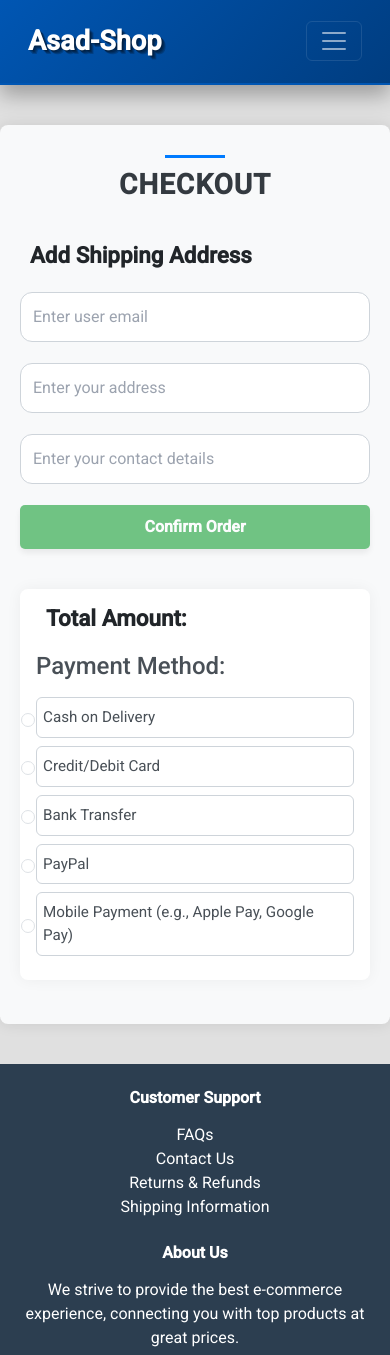
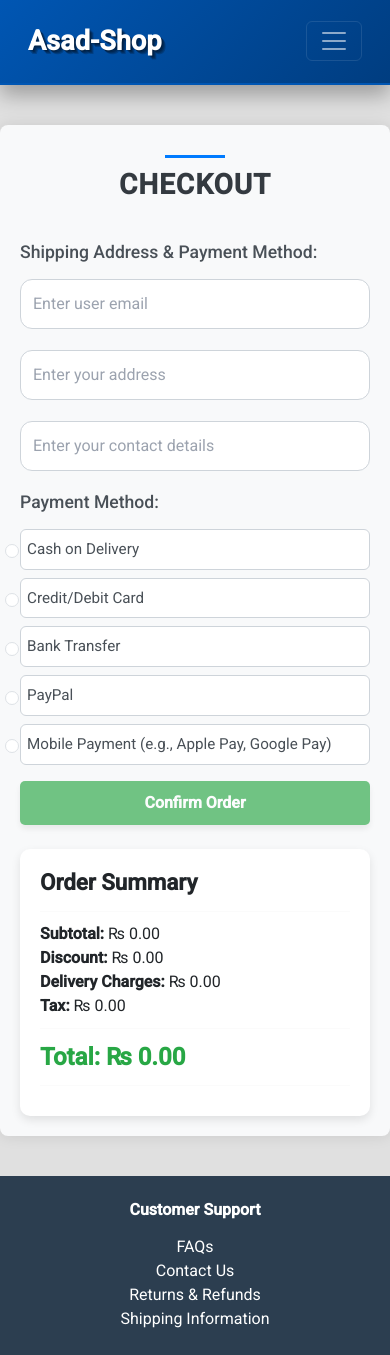
Before and after one commit to asadmunirdev/E-com-Project, an Angular app: page /checkout in a window 390 px wide. Shown: the top 1355 px of the page. Built offline with nearby package versions, Linux system fonts and the light colour scheme.

Commit message:
checkout page order summary added

```diff
--- a/src/app/cart-page/cart-page.component.css
+++ b/src/app/cart-page/cart-page.component.css
@@ -131,10 +131,6 @@
   align-items: center; /* Center the button section */
 }
 
-/* Remove button */
-.cancel-button {
-  width: 100px; /* Set a specific width for the button */
-}
 
 /* Order Summary Section */
 .order-summary {
@@ -193,10 +189,6 @@
   .quantity-controls {
     margin-left: 5px; /* Less margin for smaller screens */
   }
-
-  .cancel-button {
-    width: 100%; /* Slightly smaller button for mobile */
-  }
 }
 
 /* Tablet-specific styles */
@@ -241,7 +233,7 @@
   .button-section {
     justify-content: center; /* Center the button section */
   }
-  .cancel-button {
+  .cancel-button{
     width: 90px;
   }
 }
--- a/src/app/checkout/checkout.component.css
+++ b/src/app/checkout/checkout.component.css
@@ -4,8 +4,8 @@
     background-color: #f8f9fa;
     border-radius: 8px;
     box-shadow: 0 0 15px rgba(0, 0, 0, 0.1);
-    margin-top: 80px;  /* Space from fixed navbar */
-    margin-bottom: 80px;  /* Space from footer */
+    margin-top: 80px; /* Space from fixed navbar */
+    margin-bottom: 80px; /* Space from footer */
 }
 
 /* Heading Styling */
@@ -22,7 +22,6 @@
     font-weight: 600;
     color: #212529;
     margin-bottom: 20px;
-    margin-left: 10px;
 }
 
 .checkout h4 {
@@ -62,18 +61,28 @@
     border-radius: 8px;
     box-shadow: 0 0 15px rgba(0, 0, 0, 0.05);
     padding: 25px;
-    max-width: 450px;
-    margin: 0 auto;
+    margin-bottom: 20px;
+}
+
+/* Merged Shipping and Payment Method Section */
+.merged-section {
+    display: flex;
+    flex-direction: column;
+    margin-bottom: 20px;
+}
+
+.merged-section h4 {
+    margin-bottom: 15px;
 }
 
 /* Payment Method Section */
 .form-check {
     display: flex;
     align-items: center;
-    margin-bottom: 15px; /* Reduced space */
-    padding: 8px; /* Reduced padding */
+    margin-bottom: 15px;
+    padding: 8px;
     background-color: #fff;
-    border-radius: 6px; /* Slightly reduced rounding */
+    border-radius: 6px;
     border: 1px solid #ced4da;
     transition: border-color 0.3s ease;
 }
@@ -83,10 +92,11 @@
 }
 
 .form-check-label {
-    font-size: 1.15rem; /* Reduced font size */
+    font-size: 1.15rem;
     color: #495057;
-    margin-left: 8px; /* Reduced margin */
+    margin-left: 8px;
 }
+
 /* Radio Button Styles */
 .form-check-input:checked {
     background-color: #007bff; /* Background color for the checked radio button */
@@ -97,11 +107,6 @@
 .form-check-input:checked + .form-check-label {
     color: #007bff; /* Change label color when selected */
     font-weight: bold; /* Make the label bold when selected */
-}
-
-/* Adding a border to the container when selected */
-.form-check-input:checked {
-    outline: none;
 }
 
 .form-check {
@@ -138,7 +143,36 @@
 .check-form-input:focus {
     border-color: #0056b3;
     box-shadow: 0 0 8px rgba(0, 86, 179, 0.2);
-    background-color: #ffffff;
+}
+
+/* Order Summary Section */
+.order-summary {
+    position: sticky;
+    top: 130px;
+    height: fit-content;
+}
+
+.summary-card {
+    background-color: #fff;
+    border-radius: 10px;
+    box-shadow: 0 4px 10px rgba(0, 0, 0, 0.1);
+    padding: 20px;
+}
+
+.summary-card h3 {
+    font-size: 1.5rem;
+    margin-bottom: 15px;
+}
+
+.summary-card hr {
+    border-top: 1px solid #eee;
+    margin: 10px 0;
+}
+
+.total {
+    font-size: 1.5rem;
+    font-weight: bold;
+    color: #28a745;
 }
 
 /* Responsive Adjustments for Tablets and Smaller Screens */
@@ -150,7 +184,7 @@
     }
 
     .checkout h1 {
-        font-size: 2.25rem; /* Slightly smaller for tablets */
+        font-size: 2.25rem;
     }
 
     .checkout h3 {
@@ -179,7 +213,7 @@
     }
 
     .form-check-input {
-        width: 16px; /* Smaller size for tablets */
+        width: 16px;
         height: 16px;
     }
 }
@@ -197,6 +231,10 @@
 
     .checkout h3 {
         font-size: 1.5rem;
+    }
+
+    .checkout h4 {
+        font-size: 1.25rem;
     }
 
     .card {
@@ -221,6 +259,10 @@
         width: 16px;
         height: 16px;
     }
+
+    .order-summary {
+        position: static; /* Reset position for smaller screens */
+    }
 }
 
 @media (max-width: 576px) {
@@ -235,6 +277,10 @@
 
     .checkout h3 {
         font-size: 1.4rem;
+    }
+
+    .checkout h4 {
+        font-size: 1.1rem;
     }
 
     .card {
@@ -252,11 +298,15 @@
     }
 
     .form-check-label {
-        font-size: 0.95rem; /* Further reduction for extra small screens */
+        font-size: 0.95rem;
     }
 
     .form-check-input {
-        width: 14px; /* Even smaller checkboxes */
+        width: 14px;
         height: 14px;
     }
+
+    .order-summary {
+        position: static; /* Reset position for smaller screens */
+    }
 }
--- a/src/app/checkout/checkout.component.html
+++ b/src/app/checkout/checkout.component.html
@@ -2,11 +2,14 @@
   <h1 class="text-center heading">Checkout</h1>
   <p class="messagee_p">{{ orderMessage }}</p>
   <div class="row">
-    <!-- Shipping Address Section -->
+    <!-- Shipping Address and Payment Method Section -->
     <div class="col-lg-7 col-md-12 mb-4">
-      <h3 class="mb-4">Add Shipping Address</h3>
-      <form #orderData="ngForm" class="common-form" (ngSubmit)="orderNow(orderData.value)">
-
+      <h4 class="mb-3">Shipping Address & Payment Method:</h4>
+      <form
+        #orderData="ngForm"
+        class="common-form"
+        (ngSubmit)="orderNow(orderData.value)"
+      >
         <!-- Email Input with Validation -->
         <div class="form-group mb-3">
           <input
@@ -20,7 +23,9 @@
             email
           />
           <p class="checkout-invalid-input">
-            <span *ngIf="email.invalid && email.touched">Please Enter a Valid Email</span>
+            <span *ngIf="email.invalid && email.touched"
+              >Please Enter a Valid Email</span
+            >
           </p>
         </div>
 
@@ -36,7 +41,9 @@
             required
           />
           <p class="checkout-invalid-input">
-            <span *ngIf="address.invalid && address.touched">Address is required.</span>
+            <span *ngIf="address.invalid && address.touched"
+              >Address is required.</span
+            >
           </p>
         </div>
 
@@ -54,29 +61,20 @@
             maxlength="15"
           />
           <p class="checkout-invalid-input">
-            <span *ngIf="contact.invalid && contact.touched">Contact is required.</span>
-            <span *ngIf="contact.errors?.['minlength'] && contact.touched">Contact must be at least 10 characters.</span>
-            <span *ngIf="contact.errors?.['maxlength'] && contact.touched">Contact cannot exceed 15 characters.</span>
+            <span *ngIf="contact.invalid && contact.touched"
+              >Contact is required.</span
+            >
+            <span *ngIf="contact.errors?.['minlength'] && contact.touched"
+              >Contact must be at least 10 characters.</span
+            >
+            <span *ngIf="contact.errors?.['maxlength'] && contact.touched"
+              >Contact cannot exceed 15 characters.</span
+            >
           </p>
         </div>
 
-        <button
-        [disabled]="orderData.invalid || !selectedPaymentMethod"
-        class="form-button btn btn-primary w-100 mb-3"
-        type="submit"
-      >
-        Confirm Order
-      </button>
-
-      </form>
-    </div>
-
-    <!-- Order Summary & Payment Method Section -->
-    <div class="col-lg-5 col-md-12">
-      <div class="card p-3 mb-4">
-        <h3>Total Amount: <span class="text-success">{{ totalPrice }}</span></h3>
+        <!-- Payment Method Section -->
         <h4 class="mb-3">Payment Method:</h4>
-
         <div class="form-check mb-2">
           <input
             class="form-check-input"
@@ -98,7 +96,9 @@
             (change)="onPaymentMethodChange('creditCard')"
             [checked]="selectedPaymentMethod === 'creditCard'"
           />
-          <label class="form-check-label" for="creditCard">Credit/Debit Card</label>
+          <label class="form-check-label" for="creditCard"
+            >Credit/Debit Card</label
+          >
         </div>
 
         <div class="form-check mb-2">
@@ -110,7 +110,9 @@
             (change)="onPaymentMethodChange('bankTransfer')"
             [checked]="selectedPaymentMethod === 'bankTransfer'"
           />
-          <label class="form-check-label" for="bankTransfer">Bank Transfer</label>
+          <label class="form-check-label" for="bankTransfer"
+            >Bank Transfer</label
+          >
         </div>
 
         <div class="form-check mb-2">
@@ -134,9 +136,40 @@
             (change)="onPaymentMethodChange('mobilePayment')"
             [checked]="selectedPaymentMethod === 'mobilePayment'"
           />
-          <label class="form-check-label" for="mobilePayment">Mobile Payment (e.g., Apple Pay, Google Pay)</label>
+          <label class="form-check-label" for="mobilePayment"
+            >Mobile Payment (e.g., Apple Pay, Google Pay)</label
+          >
         </div>
 
+        <button
+          [disabled]="orderData.invalid || !selectedPaymentMethod"
+          class="form-button btn btn-primary w-100 mt-2"
+          type="submit"
+        >
+          Confirm Order
+        </button>
+      </form>
+    </div>
+
+    <!-- Order-Summary -->
+    <div class="col-lg-5 col-md-12 order-summary">
+      <div class="summary-card">
+        <h3>Order Summary</h3>
+        <hr />
+        <p><strong>Subtotal:</strong> {{ priceSummary.price | pkrCurrency }}</p>
+        <p>
+          <strong>Discount:</strong> {{ priceSummary.discount | pkrCurrency }}
+        </p>
+        <p>
+          <strong>Delivery Charges:</strong>
+          {{ priceSummary.delivery | pkrCurrency }}
+        </p>
+        <p><strong>Tax:</strong> {{ priceSummary.tax | pkrCurrency }}</p>
+        <hr />
+        <p class="total">
+          <strong>Total:</strong> {{ priceSummary.total | pkrCurrency }}
+        </p>
+        <hr />
       </div>
     </div>
   </div>
--- a/src/app/checkout/checkout.component.ts
+++ b/src/app/checkout/checkout.component.ts
@@ -3,14 +3,15 @@ import { CommonModule } from '@angular/common';
 import { Component, OnInit } from '@angular/core';
 import { FormsModule } from '@angular/forms';
 import { ProductService } from '../services/product.service';
-import { cart, order, ProductDetail } from '../data-type';
+import { cart, order, priceSummary, ProductDetail } from '../data-type';
 import { Router, ActivatedRoute } from '@angular/router';
 import { ToastService } from '../services/toast.service';
+import { PkrCurrencyPipe } from '../pipelines/pkr-currency.pipe';
 
 @Component({
   selector: 'app-checkout',
   standalone: true,
-  imports: [CommonModule, FormsModule],
+  imports: [CommonModule, FormsModule, PkrCurrencyPipe],
   templateUrl: './checkout.component.html',
   styleUrls: ['./checkout.component.css'],
 })
@@ -19,6 +20,13 @@ export class CheckoutComponent implements OnInit {
   cartData: cart[] | undefined; // Holds the data of items in the cart
   orderMessage: string | undefined; // Holds the message after placing an order
   selectedPaymentMethod: string = ''; // Stores the selected payment method
+  priceSummary: priceSummary = {
+    price: 0,
+    discount: 0,
+    tax: 0,
+    delivery: 0,
+    total: 0,
+  };
 
   constructor(
     private product: ProductService,
@@ -57,13 +65,18 @@ getCartData(productIds: string[]) {
     });
 
     // Calculate tax, delivery charges, and discount
-    let tax = price / 5;
-    let delivery = 100;
-    let discount = price / 10;
-    let total = price + tax + delivery - discount;
+    this.priceSummary.price = price;
+    this.priceSummary.discount = price / 10;
+    this.priceSummary.tax = price / 5;
+    this.priceSummary.delivery = 100;
+    this.priceSummary.total =
+      price +
+      this.priceSummary.tax +
+      this.priceSummary.delivery -
+      this.priceSummary.discount;
 
     // Ensure totalPrice has only 2 decimal places
-    this.totalPrice = parseFloat(total.toFixed(2)); // Store the total price with 2 decimal precision
+    this.totalPrice = parseFloat(this.priceSummary.total.toFixed(2)); // Store the total price with 2 decimal precision
   });
 }
   // Function triggered when the user confirms the order
```
Also changed, not shown: db.json (+32 -2 lines).
